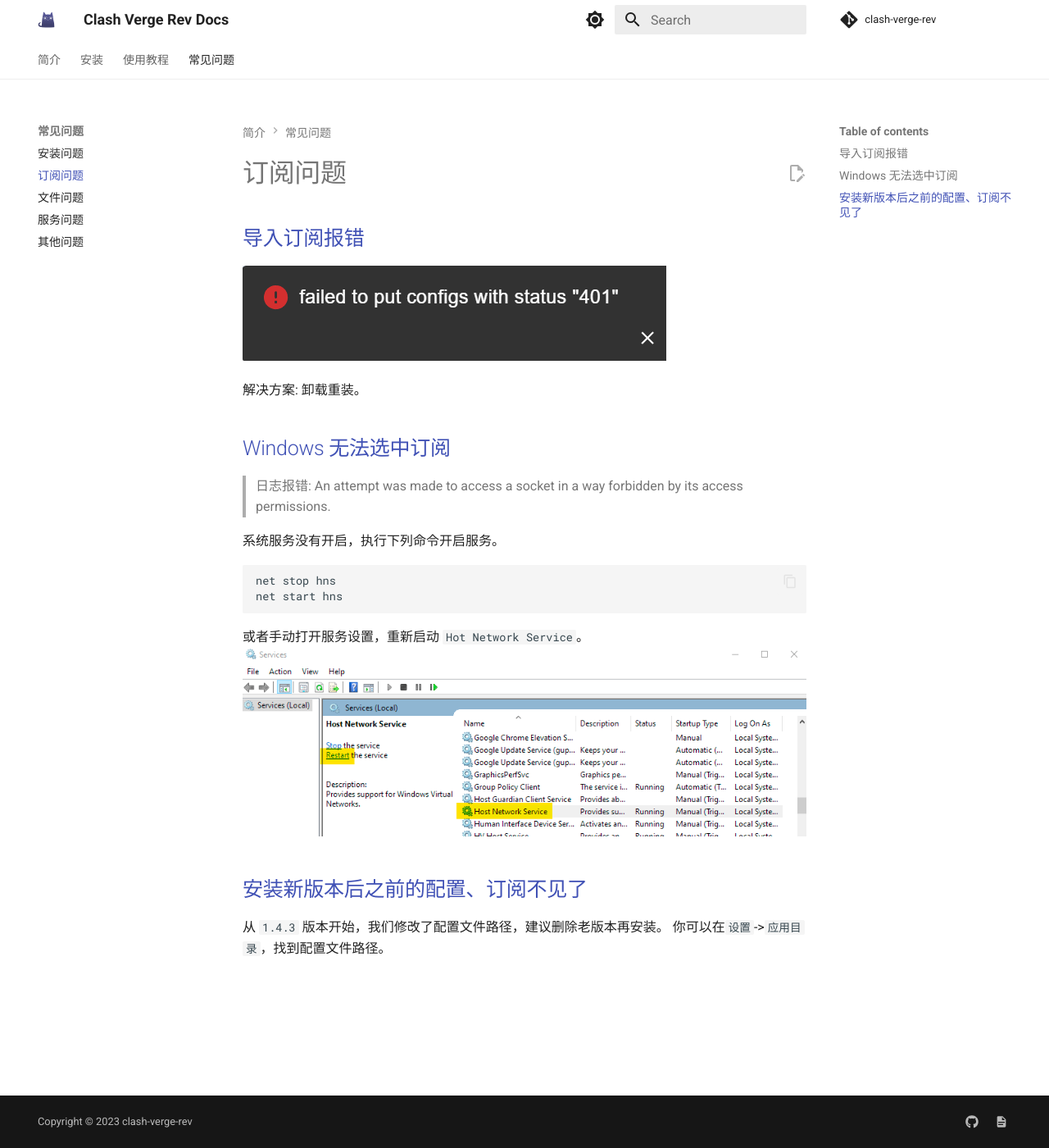
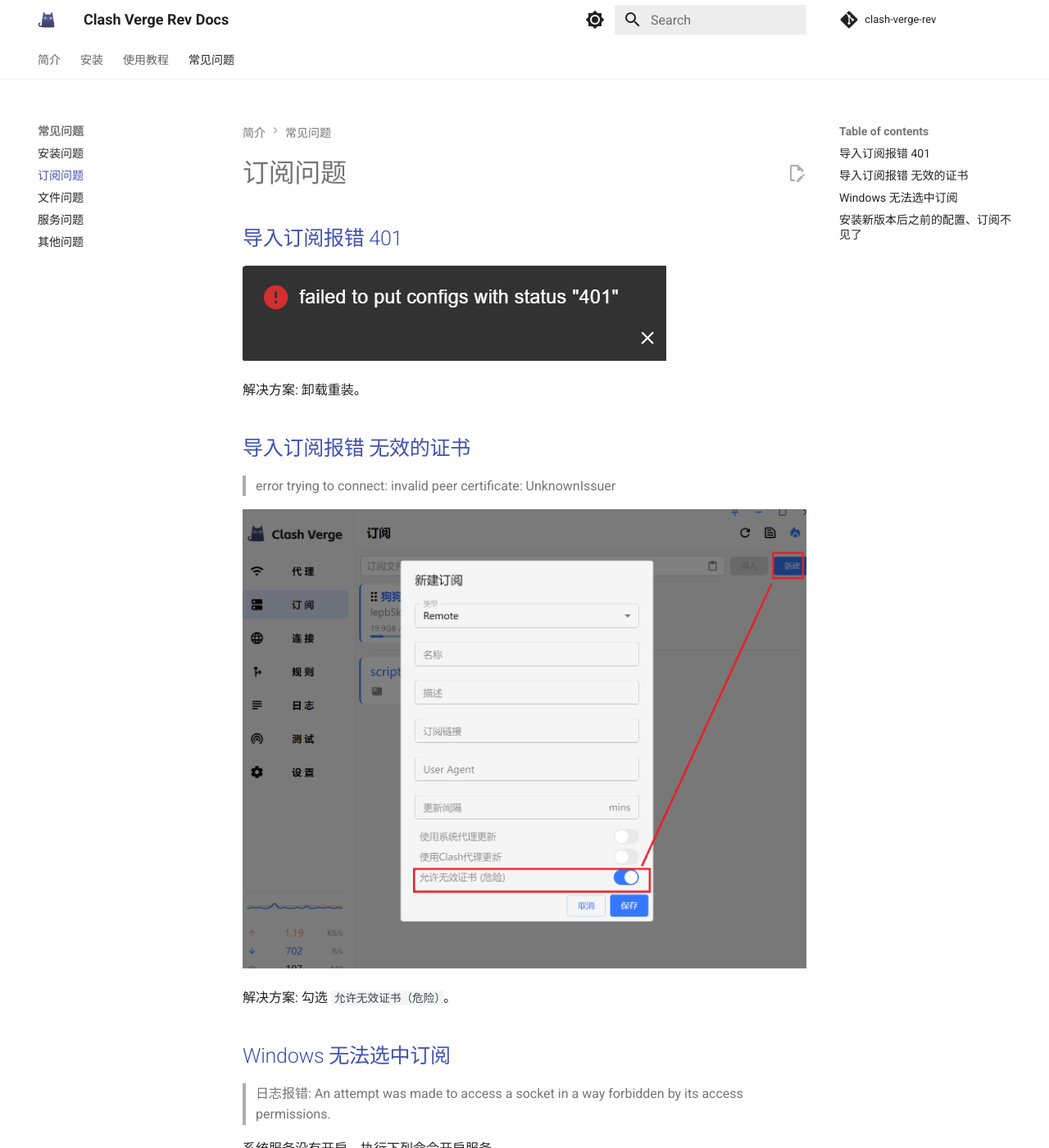
Before and after one commit to clash-verge-rev/clash-verge-rev.github.io, an MkDocs documentation site: the page built from docs/faq/subscribe.md, in a window 1280 px wide and 1400 px high. Shown: the whole window at 82% size. Built offline with MkDocs 1.6.1 and Material for MkDocs 9.7.7, drawn with Linux system fonts in a browser that asks for light colours; comment, search, counter and statistics services are not loaded.

```diff
--- a/docs/faq/subscribe.md
+++ b/docs/faq/subscribe.md
@@ -1,8 +1,16 @@
-## 导入订阅报错
+## 导入订阅报错 401
 
-![导入订阅报错：](../assets/faq/subscibe/subscibe_import_error.png)
+![导入订阅报错](../assets/faq/subscibe/subscibe_import_error.png)
 
 解决方案: 卸载重装。
+
+## 导入订阅报错 无效的证书
+
+> error trying to connect: invalid peer certificate: UnknownIssuer
+
+![无效的证书](../assets/faq/subscibe/certificate.png)
+
+解决方案: 勾选 `允许无效证书（危险）`。
 
 ## Windows 无法选中订阅
 
```
Also changed, not shown: docs/faq/install.md (+3 -1 lines), docs/faq/service.md (+7 -0 lines), docs/assets/faq/subscibe/certificate.png (added).
